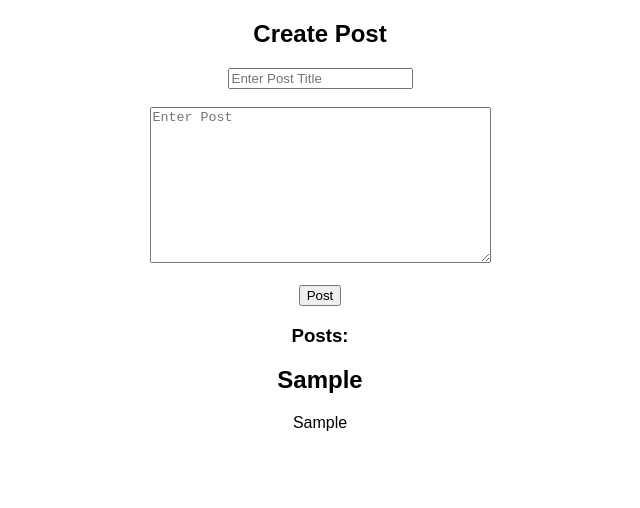
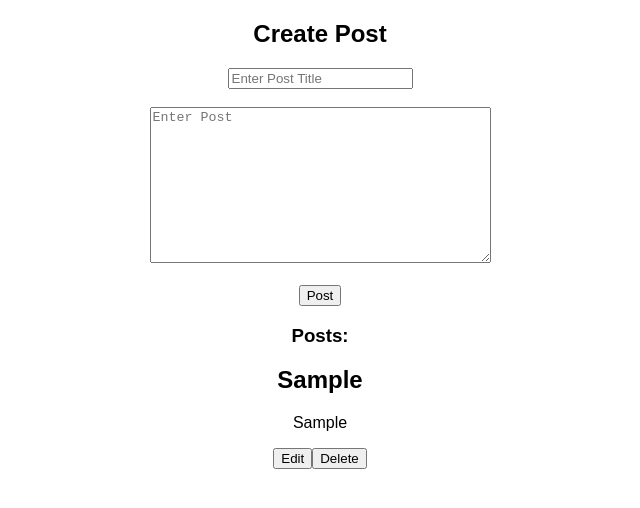
Before and after one commit to CodeDad70/react-redux-practice, a React (Create React App) app: page / in a window 1280 px wide. Both pictures are taken after typing "Sample", "Sample" into the empty fields and a click on the button "Post". Shown: the top 508 px of the page, without its empty margins (320-960 px from the left). Built offline with nearby package versions, Linux system fonts and the light colour scheme.

Commit message:
added a Delete button, and Edit button and a Delete action dispatch to Post.js

```diff
--- a/src/components/Post.js
+++ b/src/components/Post.js
@@ -1,4 +1,5 @@
 import React, {Component} from 'react';
+import {connect} from 'react-redux'
 
 class Post extends Component {
   render(){
@@ -6,9 +7,19 @@
       <div>
         <h2>{this.props.post.title}</h2>
         <p>{this.props.post.message}</p>
+        <button>Edit</button>
+
+        <button onClick={() => this.props.dispatch (
+          {type:'DELETE_POST',
+            id: this.props.post.id
+          }
+        )}>
+        Delete
+      </button>
+
       </div>
     );
   }
 }
 
-export default Post;
+export default connect()(Post);
--- a/src/reducers/Reducer.js
+++ b/src/reducers/Reducer.js
@@ -2,6 +2,8 @@
   switch(action.type) {
     case 'ADD_POST' :
       return state.concat([action.data]);
+    case 'DELETE_POST':
+      return state.filter((post)=>post.id !== action.id);
     default:
       return state;
   }
```
